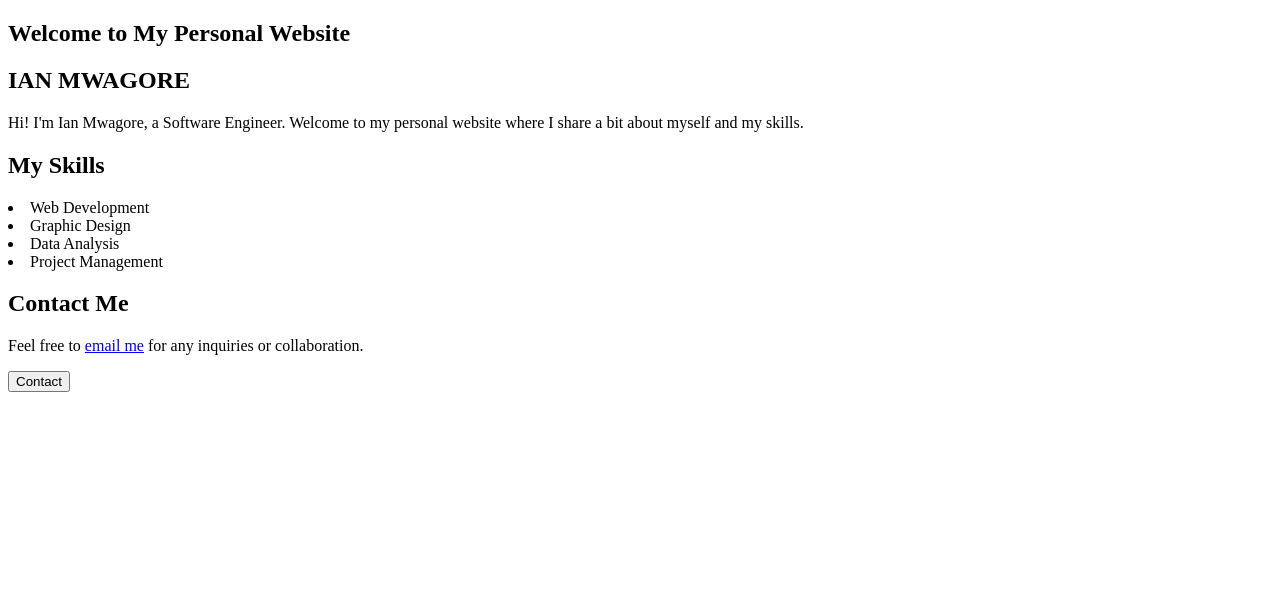
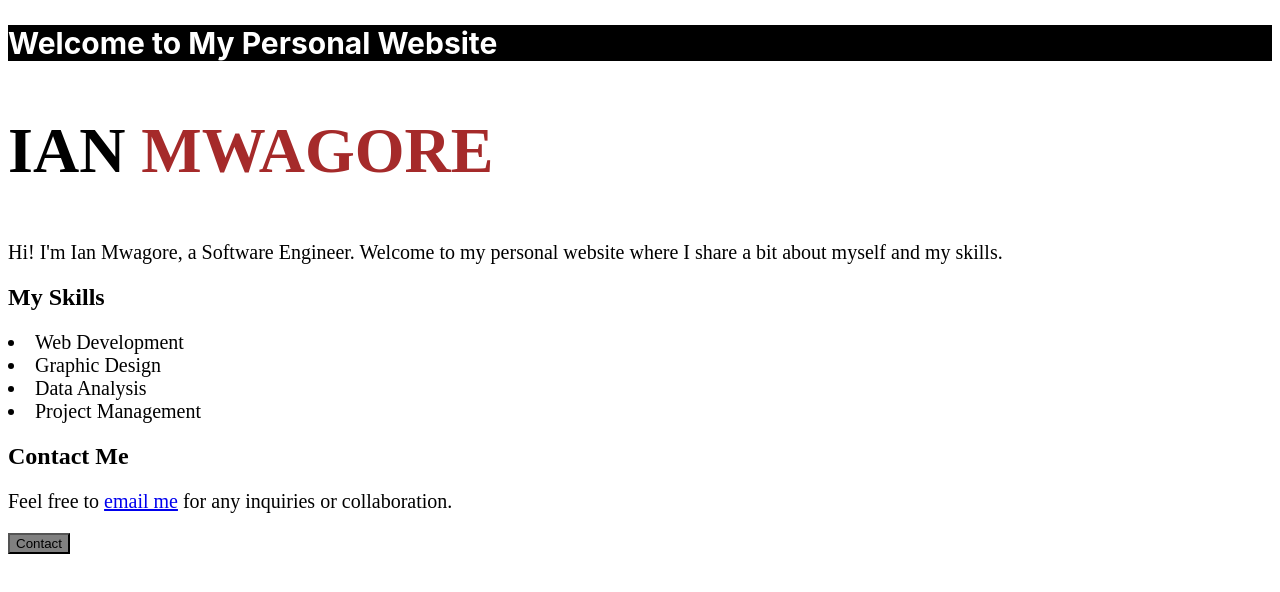
Before and after one commit to ianramy/my-personal-website, a website: page index.html in a window 1280 px wide. Drawn offline with Linux system fonts and the light colour scheme.

Commit message:
origin/main

```diff
--- /dev/null
+++ b/css/style.css
@@ -0,0 +1,31 @@
+button {
+    background-color: gray;
+    color: black;
+}
+#main-header {
+    background-color: black;
+    color: white;
+    font-size: 1.25rem;
+    font-family: "Muli", -apple-system, BlinkMacSystemFont, "Segoe UI", Roboto, "Helvetica Neue", Arial, sans-serif, "Apple Color Emoji", "Segoe UI Emoji", "Segoe UI Symbol", "Noto Color Emoji";
+}
+#paraIntro {
+    font-size: 1.25rem;
+}
+#skills {
+    font-size: 1.25rem;
+}
+#paraOutro {
+    color: black;
+    font-size: 1.25rem;
+    }
+.NavBar {
+    display: flex;
+}
+.headName {
+    color:brown;
+    font-size: 4rem;
+}
+.Name {
+    color: black;
+    font-size: 4rem;
+}
--- a/index.html
+++ b/index.html
@@ -1,9 +1,7 @@
 <!DOCTYPE html>
-<html lang="en" data-google-analytics-opt-out="" class="fontawesome-i2svg-active fontawesome-i2svg-complete">
-    <meta name="viewport" content="width=device-width, initial-scale=1, shrink-to-fit=no">
-    <meta name="author" content="Ian Mwagore">
-    <link rel="stylesheet" href="css/style.css"/>
-    <title>Ian Mwagore</title>
+<html lang="en">
+<title>Ian Mwagore</title>
+<link rel="stylesheet" href="style.css"/>
 </head>
   <body>
     <header id="main-header">
@@ -34,5 +32,14 @@
         </section>
     </div>
     <script src="js/script.js"></script>
+    <script src="script.js">
+        document.addEventListener("DOMContentLoaded", function() {
+    const contactButton = document.getElementById("contact-button");
+    contactButton.addEventListener("click", function() {
+        alert("Thank you for your interest! I will get back to you soon.");
+    });
+});
+
+    </script>
   </body>
 </html>
--- /dev/null
+++ b/js/script.js
@@ -0,0 +1,6 @@
+document.addEventListener("DOMContentLoaded", function() {
+    const contactButton = document.getElementById("contact-button");
+    contactButton.addEventListener("click", function() {
+        alert("Thank you for your interest! I will get back to you soon.");
+    });
+});
--- /dev/null
+++ b/script.js
@@ -0,0 +1,6 @@
+document.addEventListener("DOMContentLoaded", function() {
+    const contactButton = document.getElementById("contact-button");
+    contactButton.addEventListener("click", function() {
+        alert("Thank you for your interest! I will get back to you soon.");
+    });
+});
--- /dev/null
+++ b/style.css
@@ -0,0 +1,32 @@
+button {
+    background-color: gray;
+    color: black;
+}
+/* class : all the elements with the same class name will receive this styling */
+#main-header {
+    background-color: black;
+    color: white;
+    font-size: 1.25rem;
+    font-family: "Muli", -apple-system, BlinkMacSystemFont, "Segoe UI", Roboto, "Helvetica Neue", Arial, sans-serif, "Apple Color Emoji", "Segoe UI Emoji", "Segoe UI Symbol", "Noto Color Emoji";
+}
+#paraIntro {
+    font-size: 1.25rem;
+}
+#skills {
+    font-size: 1.25rem;
+}
+#paraOutro {
+    color: black;
+    font-size: 1.25rem;
+    }
+.NavBar {
+    display: flex;
+}
+.headName {
+    color:brown;
+    font-size: 4rem;
+}
+.Name {
+    color: black;
+    font-size: 4rem;
+}
```
Also changed, not shown: package.json (added, +12 -0 lines), public/about.html (added, +16 -0 lines), README.md, 2 other files.
